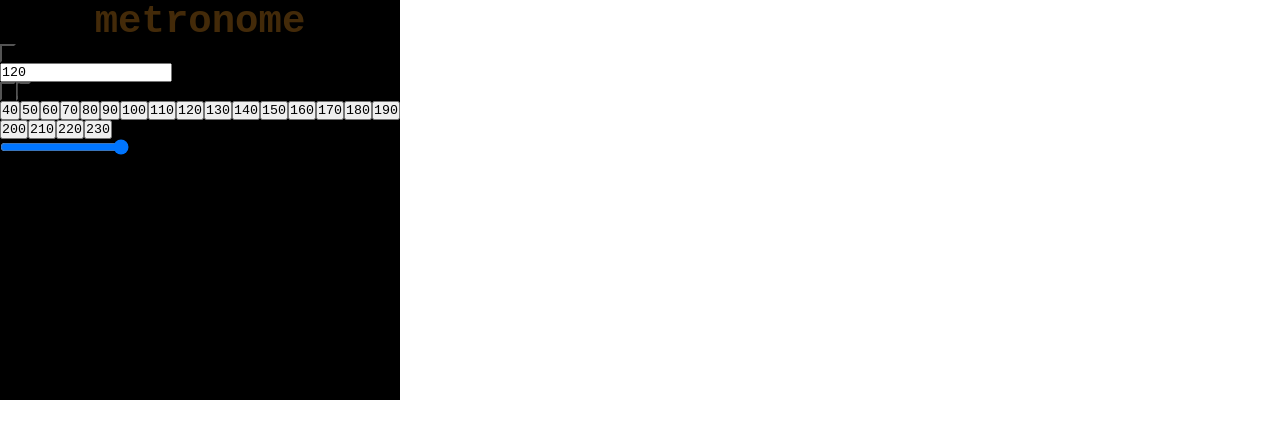
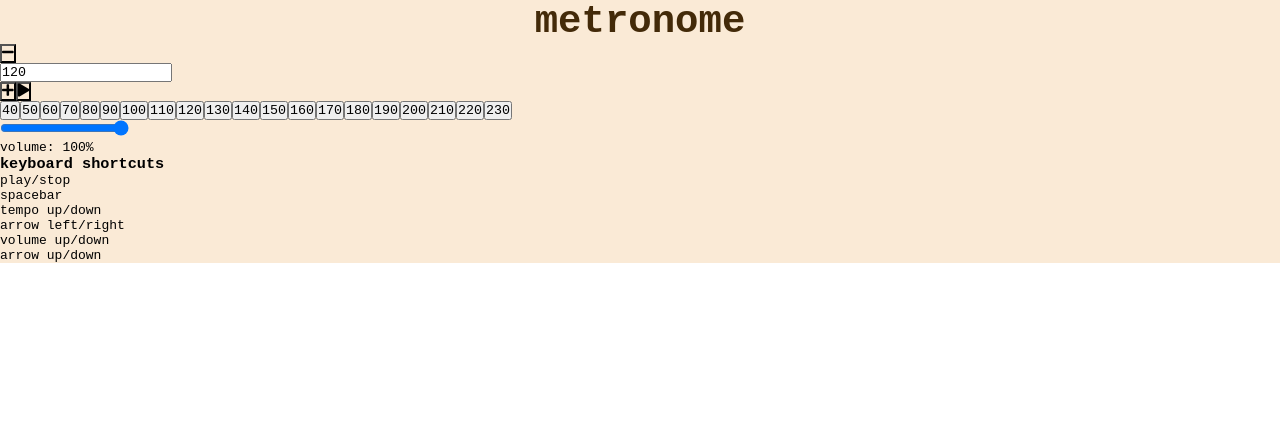
Before and after one commit to alanpaulprice/metronome, a React (Create React App) app: page / in a window 1280 px wide. Shown: the top 438 px of the page. Built offline with nearby package versions, Linux system fonts and the light colour scheme.

Commit message:
minor changes to Wrapper element styles

```diff
--- a/src/elements/Wrapper.js
+++ b/src/elements/Wrapper.js
@@ -1,9 +1,7 @@
 import styled from 'styled-components';
 
 const Wrapper = styled.div`
-  width: 400px;
-  height: 400px;
-  background: ${props => props.theme.main || 'black'};
+  background: ${props => props.theme.bg || 'black'};
 `;
 
 export default Wrapper;
```
